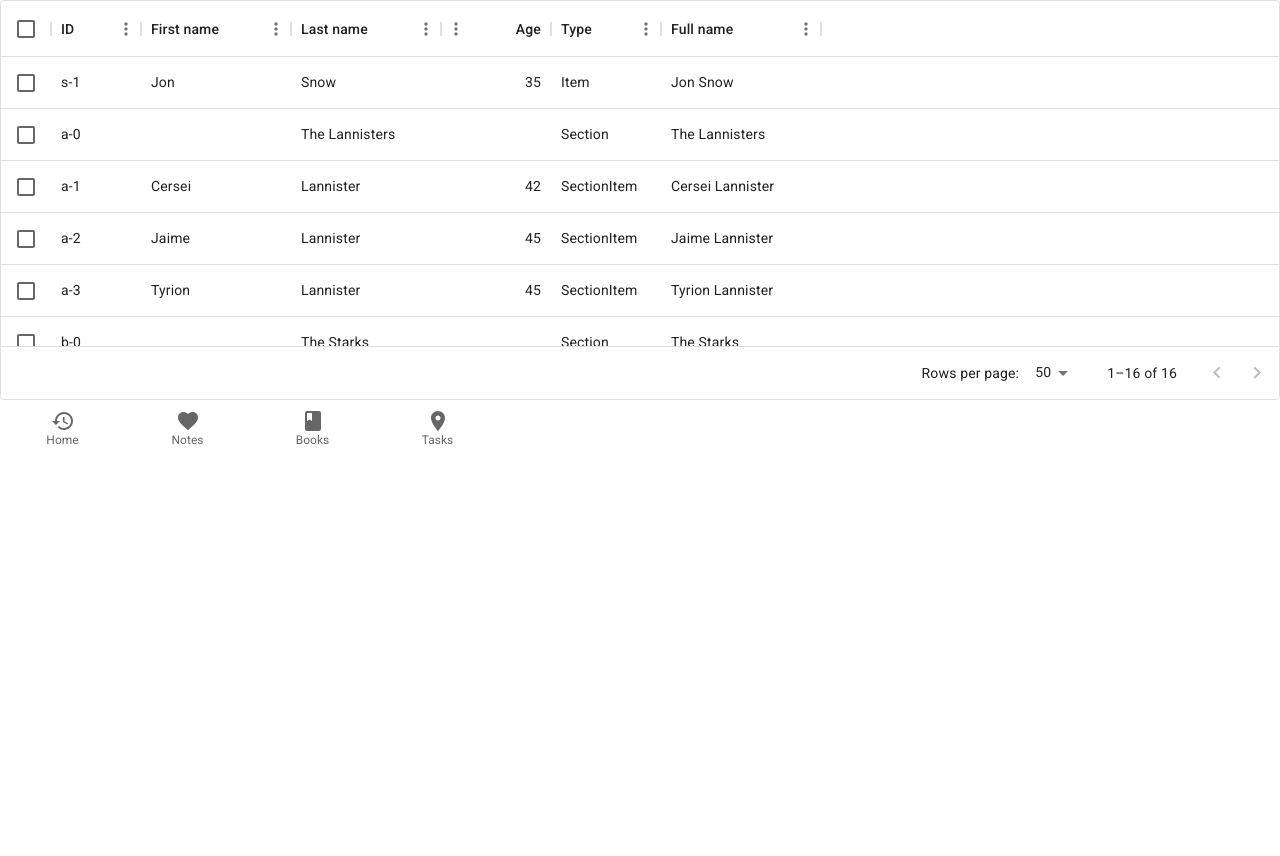
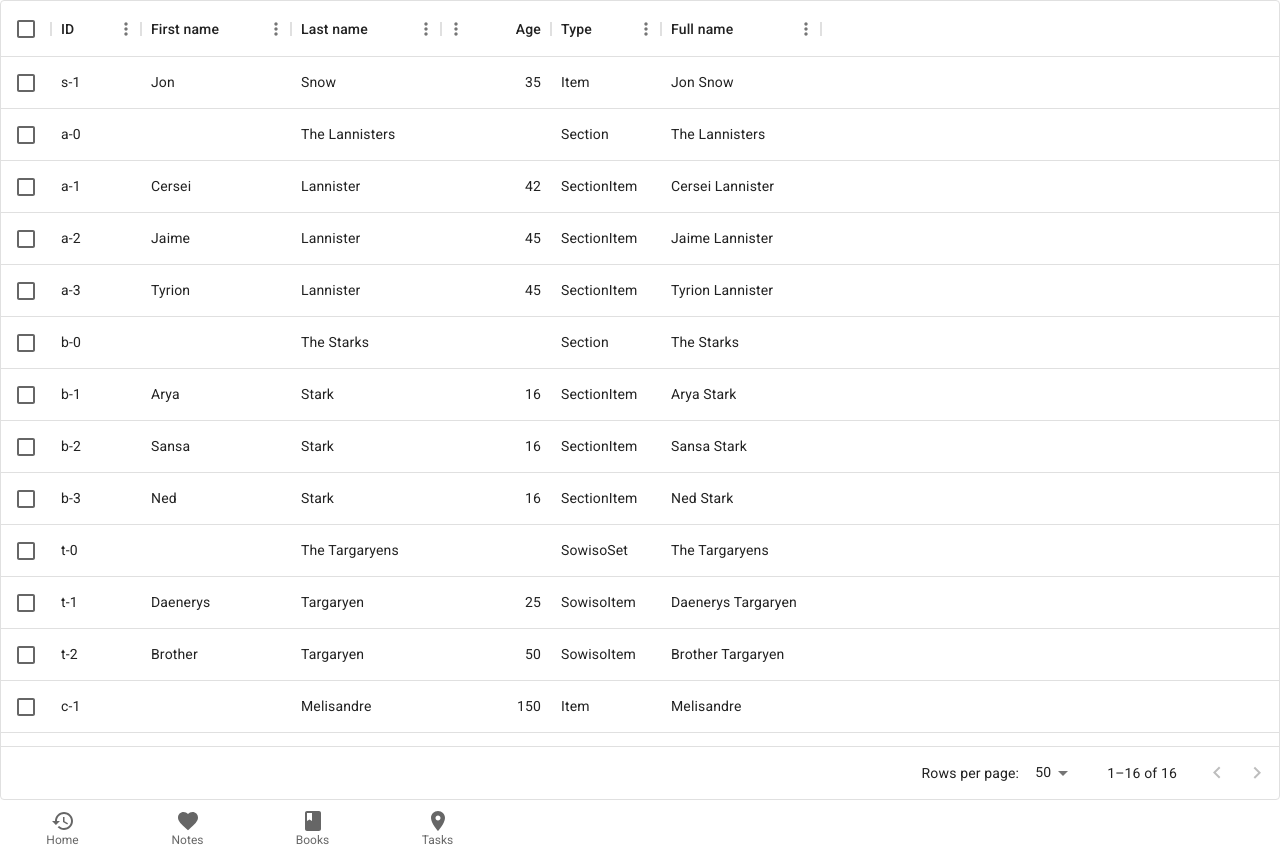
Before and after one commit to ogvlad/react-en-pure, a React app: page /notes in a window 1280 px wide. Before the commit the page ends 800 px from the top, so only its background shows below. Built offline with nearby package versions, Linux system fonts and the light colour scheme; what @atlaskit/theme would draw is missing.

Commit message:
Notes: both drag and drop

```diff
--- a/src/features/Notes/CustomRow.tsx
+++ b/src/features/Notes/CustomRow.tsx
@@ -1,25 +1,30 @@
-import React, { useEffect, useState } from "react"
+import React, { useEffect, useRef, useState } from "react"
 import { GridRow } from "@mui/x-data-grid"
+import type { Identifier, XYCoord } from 'dnd-core'
 import { useDrag, useDrop } from "react-dnd"
 import { Accepts } from "./types/Rules"
 
 export const CustomRow = (props: any) => {
 
-  const { row } = props
+  const { row, index } = props
   // console.debug("CustomRow", row)
+
+  const ref = useRef<HTMLDivElement>(null)
 
   const [{ opacity }, dragRef] = useDrag(
     () => ({
       type: row.type,
-      item: row,
+      item: () => {
+        return { ...row, index: props.index }
+      },
       collect: (monitor) => ({
         opacity: monitor.isDragging() ? 1 : 1,
       }),
     }),
     [],
   )
-  const onDrop = (item: any) => {
-    console.debug(item)
+  const onDrop = (item: any, monitor: any) => {
+    console.debug("onDrop", item, monitor)
   }
 
   const rules = Accepts[row.type]
@@ -31,15 +36,61 @@ export const CustomRow = (props: any) => {
       isOver: monitor.isOver(),
       canDrop: monitor.canDrop(),
     }),
+    hover(item: any, monitor) {
+      // console.debug("hover", item, monitor)
+      if (!ref.current) {
+        return
+      }
+      console.debug("hover", item.index, props.index)
+      const dragIndex = item.index
+      const hoverIndex = props.index
+
+      // Don't replace items with themselves
+      if (dragIndex === hoverIndex) {
+        return
+      }
+
+      // Determine rectangle on screen
+      const hoverBoundingRect = ref.current?.getBoundingClientRect()
+
+      // Get vertical middle
+      const hoverMiddleY =
+        (hoverBoundingRect.bottom - hoverBoundingRect.top) / 2
+
+      // Determine mouse position
+      const clientOffset = monitor.getClientOffset()
+
+      // Get pixels to the top
+      const hoverClientY = (clientOffset as XYCoord).y - hoverBoundingRect.top
+
+      // Only perform the move when the mouse has crossed half of the items height
+      // When dragging downwards, only move when the cursor is below 50%
+      // When dragging upwards, only move when the cursor is above 50%
+
+      // Dragging downwards
+      if (dragIndex < hoverIndex && hoverClientY < hoverMiddleY) {
+        return
+      }
+
+      // Dragging upwards
+      if (dragIndex > hoverIndex && hoverClientY > hoverMiddleY) {
+        return
+      }
+
+      // Time to actually perform the action
+      // moveCard(dragIndex, hoverIndex)
+
+      // Note: we're mutating the monitor item here!
+      // Generally it's better to avoid mutations,
+      // but it's good here for the sake of performance
+      // to avoid expensive index searches.
+      item.index = hoverIndex
+    },
   })
 
-  // Use the same ref for both drag and drop
-  const combinedRef = (node: any) => {
-    dragRef(node);
-    dropRef(node);
-  };
+  dragRef(dropRef(ref))
 
   return (
-    <GridRow {...props} ref={combinedRef} style={{ opacity }} />
+    <GridRow {...props} ref={ref} style={{ opacity }} />
   )
 }
--- a/src/features/Notes/DataTable.tsx
+++ b/src/features/Notes/DataTable.tsx
@@ -21,8 +21,8 @@ export const DataTable = () => {
 
   const [rows] = useState<BoxState[]>(getData())
 
-  const onDrop = (item: any) => {
-    console.debug(item)
+  const onDrop = (item: any, monitor: any) => {
+    console.debug("onDrop", item, monitor)
   }
 
   const [{ isOver, canDrop }, drop] = useDrop({
@@ -35,7 +35,7 @@ export const DataTable = () => {
   })
 
   return (
-    <Box ref={drop} sx={{ height: 400, width: "100%" }}>
+    <Box sx={{ height: 800, width: "100%" }}>
       <DataGrid
         rows={rows}
         columns={getColumns()}
```
